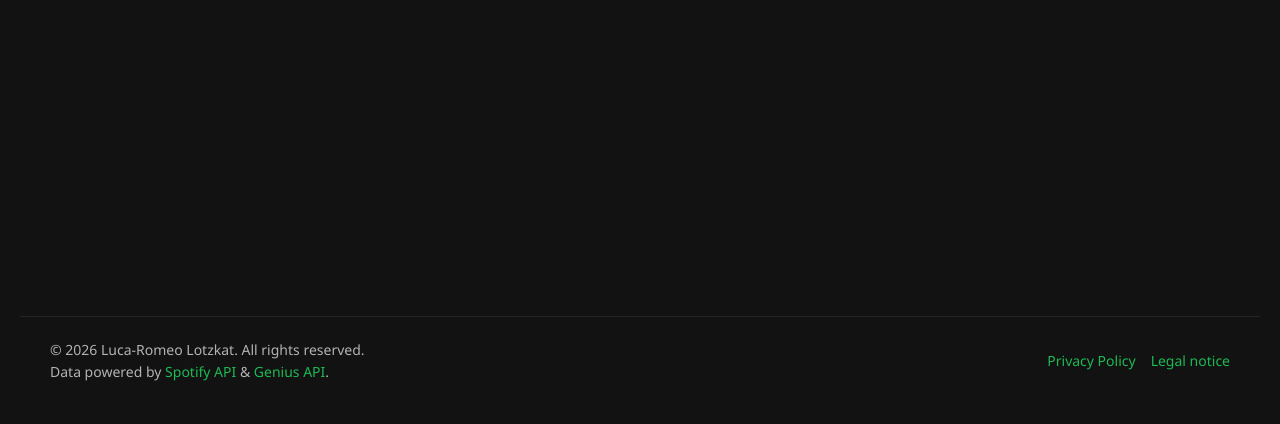
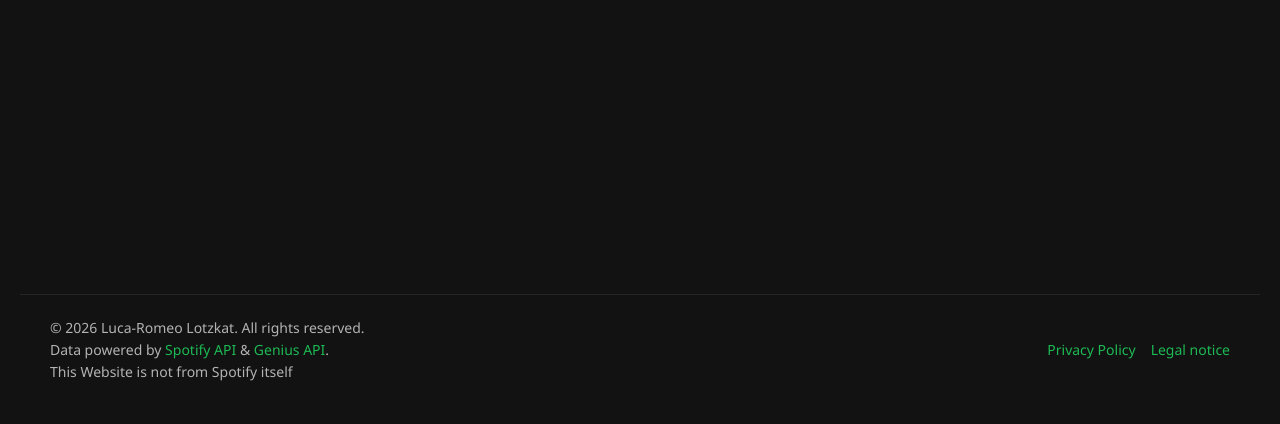
Before and after one commit to realkek2010/LyricsFinder, a Flask app: page / in a window 1280 px wide. Shown: the part 376-800 px from the top of the page. Run offline with Flask 3, Linux system fonts and the light colour scheme.

Commit message:
Update index.html
Updated Footer

```diff
--- a/templates/index.html
+++ b/templates/index.html
@@ -24,6 +24,7 @@
         <div class="footer-left">
             <p>&copy; 2026 Luca-Romeo Lotzkat. All rights reserved.</p>
             <p>Data powered by <a href="https://developer.spotify.com" target="_blank" rel="noopener">Spotify API</a> &amp; <a href="https://genius.com" target="_blank" rel="noopener">Genius API</a>.</p>
+            <p>This Website is not from Spotify itself</p>
         </div>
 
         <div class="footer-right">
```
